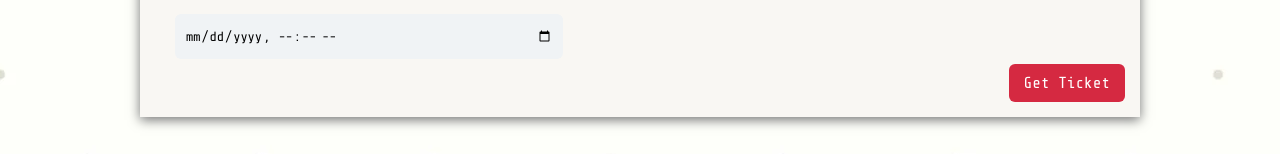
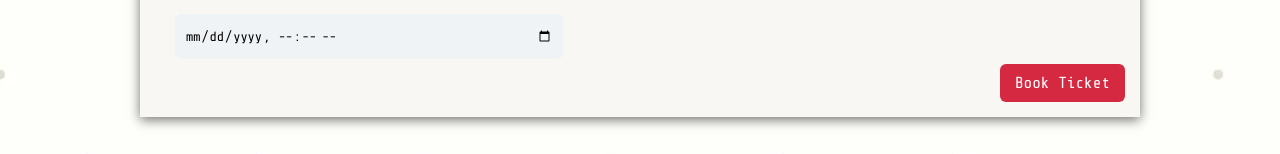
Before and after one commit to bahylol/Cairo_Metro_System_FrontEnd, a React (Create React App) app: page / in a window 1280 px wide. Shown: the part 491-645 px from the top of the page. Built offline with nearby package versions, Linux system fonts and the light colour scheme.

Commit message:
updated the forgot password page

```diff
--- a/src/pages/Forgot_Password/forgot_password.js
+++ b/src/pages/Forgot_Password/forgot_password.js
@@ -122,7 +122,9 @@ const ForgotPassword = () => {
 							)}
 						</div>
 
-						<button onClick={(e) => handleSendEmail(e)}>Send Verification Email</button>
+						{!phase1 && (
+							<button onClick={(e) => handleSendEmail(e)}>Send Verification Email</button>
+						)}
 						{phase1 && (
 							<button onClick={(e) => handleSendResetToken(e)}>Send Reset Page</button>
 						)}
--- a/src/pages/Forgot_Password/resetPage.js
+++ b/src/pages/Forgot_Password/resetPage.js
@@ -64,7 +64,7 @@ const ResetPage = () => {
 					if (data[0] === 200) {
 						confirm('Password successfully reset!');
 						setTimeout(function () {
-							navigate('/');
+							navigate('/login');
 						}, 2500);
 					} else if (data[0] === 400) {
 						notify('Token invalid/ expired!');
--- a/src/pages/Home/Home.js
+++ b/src/pages/Home/Home.js
@@ -132,7 +132,7 @@ const Home = () => {
 							<input type="datetime-local" />
 						</div>
 
-						<a href="/tickets/purchase">Get Ticket</a>
+						<a href="/login">Book Ticket</a>
 					</div>
 				</div>
 
--- a/src/pages/Navbar/Navbar.js
+++ b/src/pages/Navbar/Navbar.js
@@ -206,13 +206,13 @@ const Navbar = ({ isLoggedIn, setIsLoggedIn, userType, setUserType }) => {
 							<a href="/">Home</a>
 						</li>
 						<li>
-							<a href="/tickets">My Rides</a>
+							<a href={isLoggedIn ? '/tickets' : '/login'}>My Rides</a>
 						</li>
 						<li>
-							<a href="/tickets/purchase">Book Ticket</a>
+							<a href={isLoggedIn ? '/tickets/purchase' : '/login'}>Book Ticket</a>
 						</li>
 						<li>
-							<a href="/subscription">Subscription</a>
+							<a href={isLoggedIn ? '/subscription' : '/login'}>Subscription</a>
 						</li>
 						{(userType === 'admin' || userType === 'superadmin') && (
 							<li
@@ -270,7 +270,7 @@ const Navbar = ({ isLoggedIn, setIsLoggedIn, userType, setUserType }) => {
 							</a>
 						</li>
 						<li>
-							<a href="/transactions" className="special-link">
+							<a href={isLoggedIn ? '/transactions' : '/login'} className="special-link">
 								<AccountCircleIcon className="profileIcon" />
 							</a>
 						</li>
```
